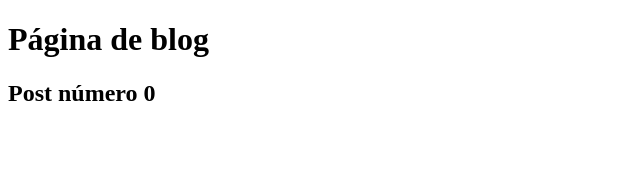
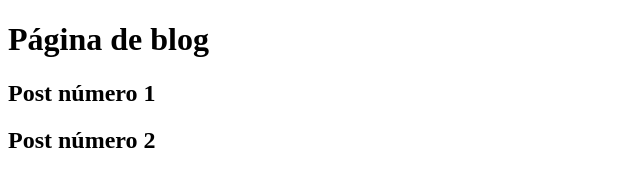
Before and after one commit to pedrodaflon/aulagithub, a plain HTML site: page blog.html in a window 1280 px wide. Shown: the whole page, without its empty margins (0-640 px from the left). Drawn offline with Linux system fonts and the light colour scheme.

Commit message:
Uptade blog

```diff
--- a/blog.html
+++ b/blog.html
@@ -7,6 +7,7 @@
 </head>
 <body>
     <h1>Página de blog</h1>
-    <h2>Post número 0</h2>
+    <h2>Post número 1</h2>
+    <h2>Post número 2</h2>
 </body>
 </html>
```
